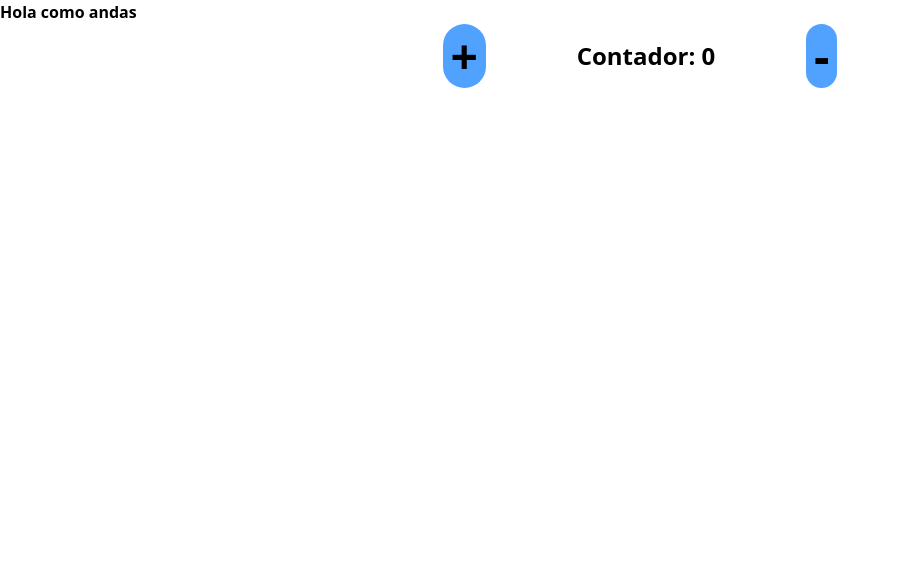
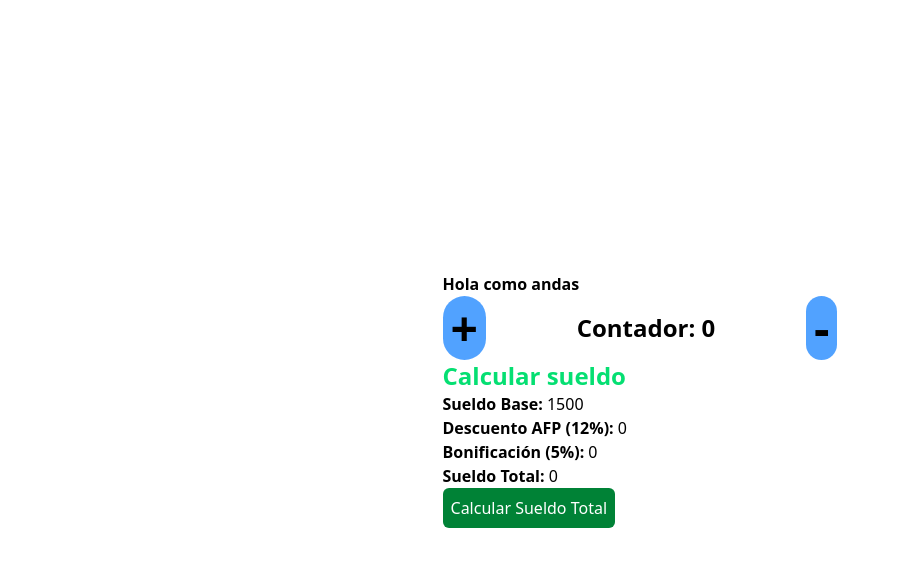
Before and after one commit to KalZambrano/TestAngular, an Angular app: page / in a window 1280 px wide. Shown: the top 566 px of the page, without its empty margins (0-899 px from the left). Built offline with nearby package versions, Linux system fonts and the light colour scheme.

Commit message:
creatingn component for Sueldo exercise

```diff
--- a/src/app/app.component.html
+++ b/src/app/app.component.html
@@ -1,10 +1,11 @@
-<main class="main">
+<main class="main min-h-screen grid place-content-center">
   <h1 class="font-bold">Hola como andas</h1>
   <div class="flex items-center justify-center">
     <button class="rounded-full font-bold text-5xl bg-blue-400 cursor-pointer p-2" (click)="incrementarContador()">+</button>
     <h2 class="text-center w-xs font-bold text-2xl">Contador: {{valorContador}}</h2>
     <button class="rounded-full font-bold text-5xl bg-blue-400 cursor-pointer p-2" (click)="decrementarContador()">-</button>
   </div>
+  <app-sueldo></app-sueldo>
 </main>
 
 <router-outlet />
--- a/src/app/app.component.ts
+++ b/src/app/app.component.ts
@@ -1,10 +1,11 @@
 import { Component } from '@angular/core';
 import { RouterOutlet } from '@angular/router';
+import { SueldoComponent } from './sueldo/sueldo.component';
 
 @Component({
   selector: 'app-root',
   standalone: true,
-  imports: [RouterOutlet],
+  imports: [RouterOutlet, SueldoComponent],
   templateUrl: './app.component.html',
   styleUrl: './app.component.css'
 })
--- /dev/null
+++ b/src/app/sueldo/sueldo.component.ts
@@ -0,0 +1,28 @@
+import { Component } from '@angular/core';
+
+@Component({
+  selector: 'app-sueldo',
+  standalone: true,
+  imports: [],
+  template: `
+    <h2 class="text-green-400 text-2xl font-semibold">Calcular sueldo</h2>
+    <p><strong>Sueldo Base: </strong>{{sueldoBase}}</p>
+    <p><strong>Descuento AFP (12%): </strong>{{descuentoAFP}}</p>
+    <p><strong>Bonificación (5%): </strong>{{bonificacion}}</p>
+    <p><strong>Sueldo Total:</strong> {{sueldoTotal}}</p>
+    <button (click)="calcularSueldoTotal()" class="rounded-md bg-green-700 p-2 text-white cursor-pointer"> Calcular Sueldo Total</button>
+  `,
+  styles: ``
+})
+export class SueldoComponent {
+  sueldoBase:number = 1500
+  descuentoAFP:number = 0
+  bonificacion:number = 0
+  sueldoTotal:number = 0
+
+  calcularSueldoTotal(){
+    this.descuentoAFP = this.sueldoBase * 0.12
+    this.bonificacion = this.sueldoBase * 0.5
+    this.sueldoTotal = this.sueldoBase - this.descuentoAFP + this.bonificacion
+  }
+}
```
Also changed, not shown: 1 other file (tests, documents, lock files or other folders).
